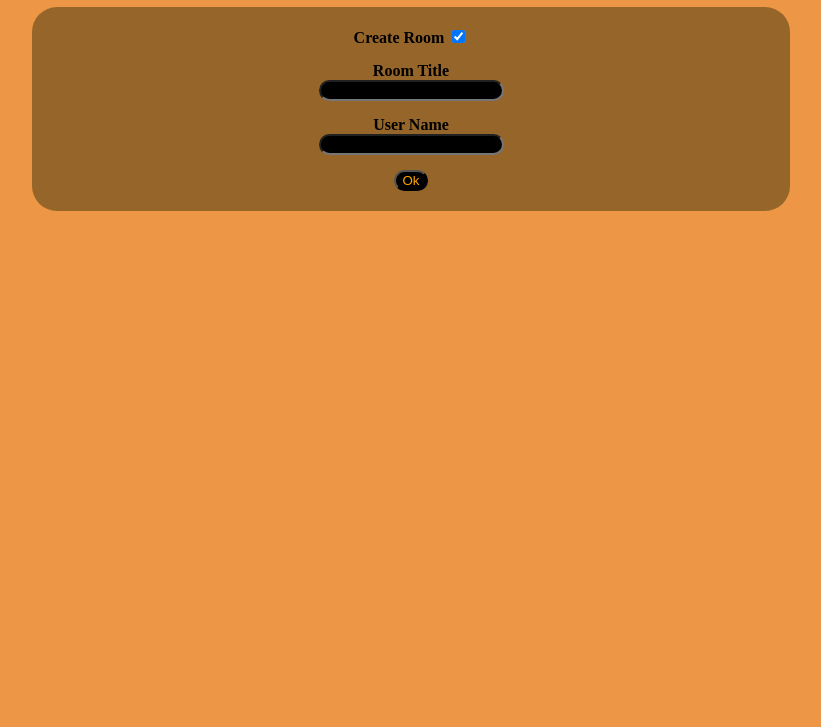
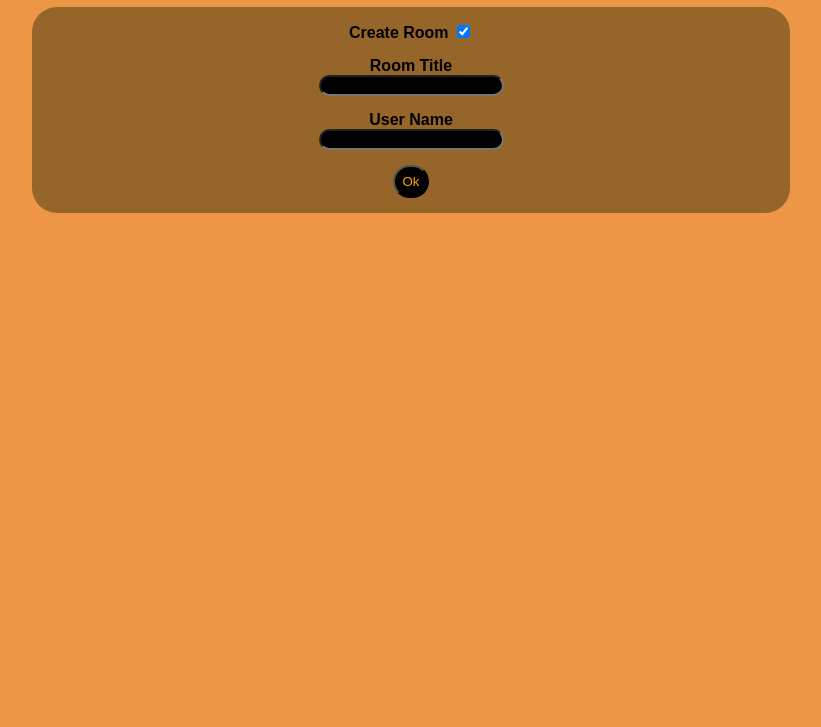
Before and after one commit to joaohudson/sl-chat, a website: page static/index.html in a window 1280 px wide. Shown: the part 73-800 px from the top of the page, without its empty margins (229-1050 px from the left). Drawn offline with nearby package versions, Linux system fonts and the light colour scheme.

Commit message:
melhorando UI

```diff
--- a/static/index.html
+++ b/static/index.html
@@ -6,6 +6,7 @@
         <style>
             *{
                 outline: none;
+                font-family: Arial, Helvetica, sans-serif;
             }
             body{
                 text-align: center;
@@ -21,6 +22,7 @@
                 background-color: black;
                 color: orange;
                 border-radius: 25px;
+                padding: 7px;
             }
             label{
                 font-weight: bold;
@@ -32,7 +34,7 @@
                 text-align: center;
             }
             .verticalSpace{
-                margin-top: 30px;
+                margin-top: 25px;
             }
             .tinyVerticalSpace{
                 margin-top: 15px;
@@ -48,8 +50,8 @@
             }
             .inputDiv{
                 background-color: rgba(88, 67, 22, 0.575);
-                padding: 20px;
-                margin-top: 10px;
+                padding: 15px;
+                margin-top: 5px;
                 margin-right: 20%;
                 margin-left: 20%;
             }
```
